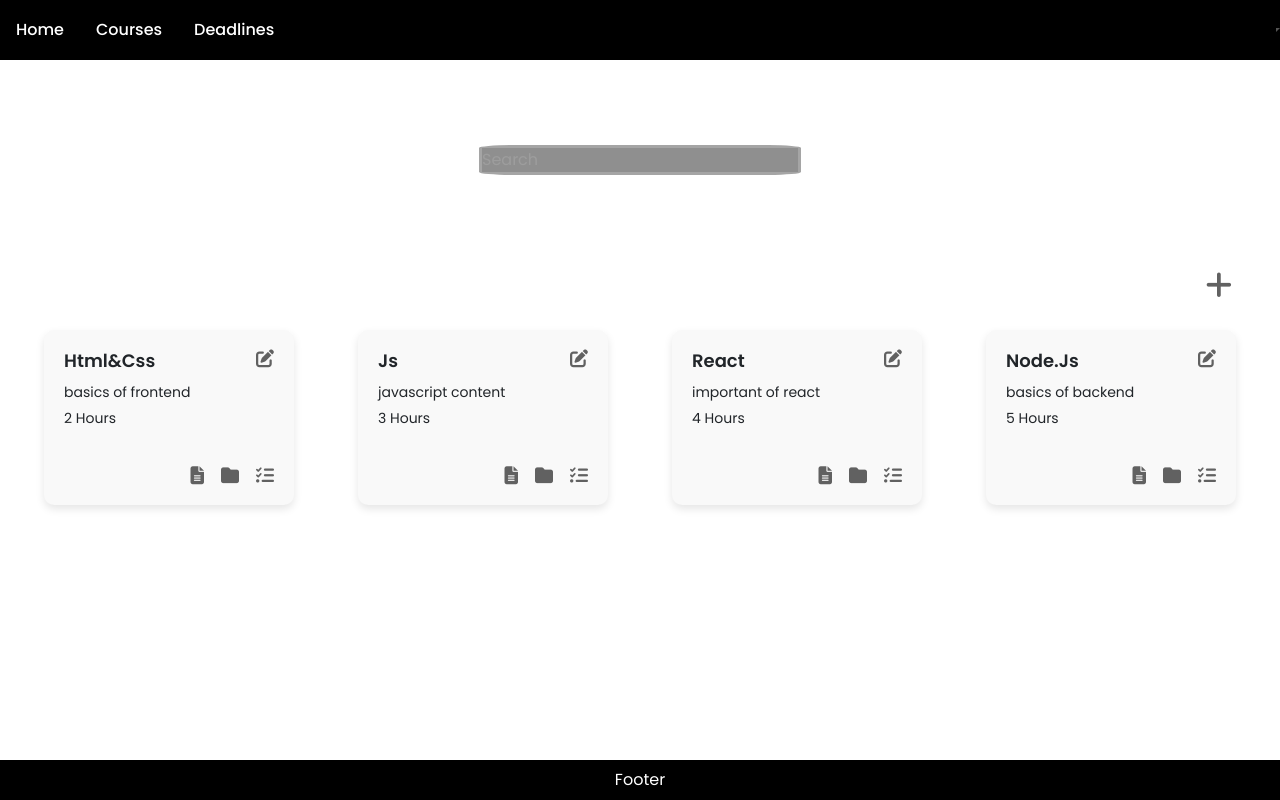
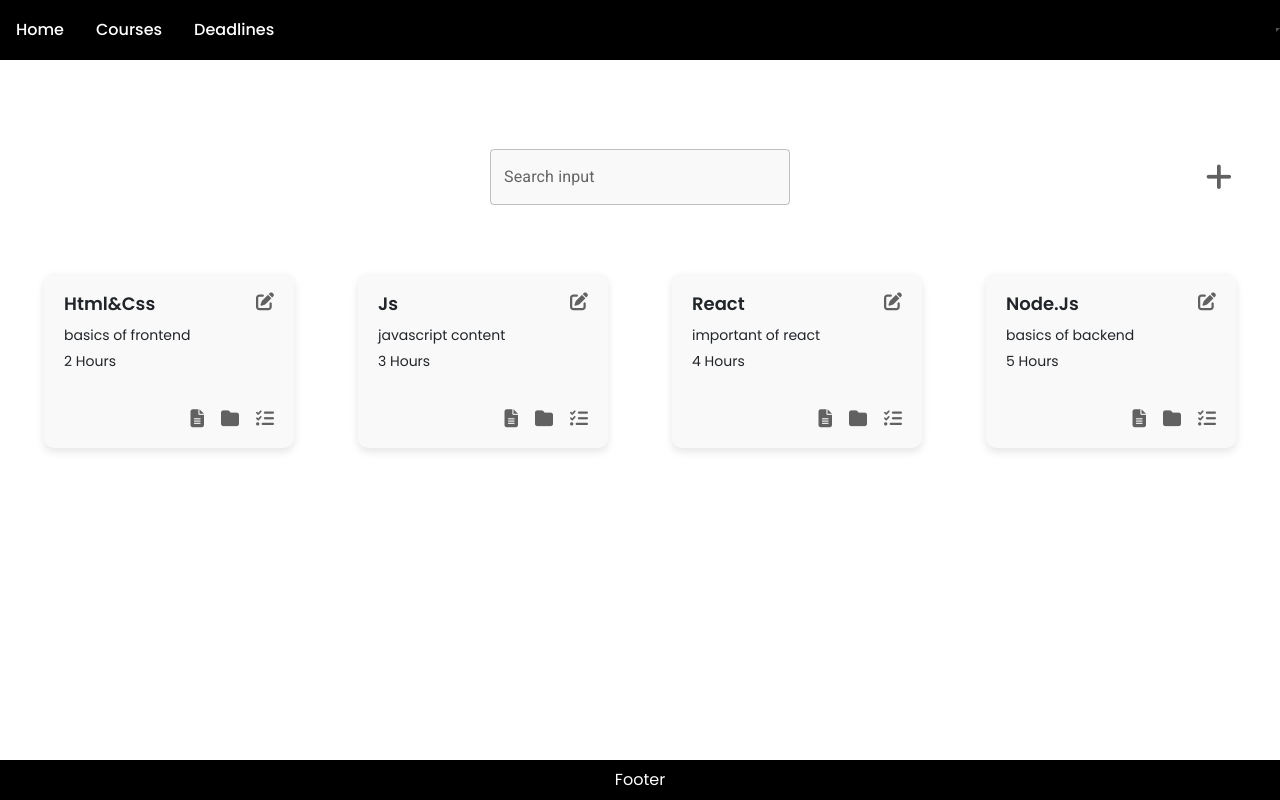
Before and after one commit to ahany42/ElearningPortal, a React (Vite) app in the folder FrontEnd/: page /courses in a window 1280 px wide. Built offline with nearby package versions, Linux system fonts and the light colour scheme.

Commit message:
add: styling to search component, fix: button style in add course

```diff
--- a/FrontEnd/src/App.jsx
+++ b/FrontEnd/src/App.jsx
@@ -75,12 +75,12 @@ function App() {
             return [...prevState, newCourse]
         });
     };
-        const filterHandler = ( courses) => {
+        const filterHandler = ( courses ) => {
           if (!courses) {
-          return [];
+            return [];
           }
           if (!filter) {
-          return courses
+            return courses
           }
           return courses.filter((el) =>
             el.title.toLowerCase().includes(filter.toLowerCase())
@@ -105,27 +105,12 @@ function App() {
             <Route
               path="/courses"
               element={
-                <>
-                  <input
-                    style={{
-                      backgroundColor: "#616161",
-                      opacity: "0.7",
-                      border: "grey solid 3px",
-                      borderRadius: "10%",
-                      width: "fit-content",
-                      margin: "auto",
-                    }}
-                    type="text"
-                    placeholder="Search"
-                    id="filter"
-                    onChange={(e) => setFilter(e.target.value)}
-                  />
                   <Coursescards
                     courses={courses}
                     addCourseHandler={addCourseHandler}
                     filterHandler={filterHandler}
+                    setFilter={setFilter}
                   />
-                </>
               }
             />
             <Route
--- a/FrontEnd/src/Components/Card/Card.jsx
+++ b/FrontEnd/src/Components/Card/Card.jsx
@@ -6,7 +6,7 @@ const Card = ({ id, title, desc, hours }) => {
 
   return (
       <div className="myCard" key={id}>
-          <i className="fa-solid fa-pen-to-square"></i>
+          <i title='Edit Course' className="fa-solid fa-pen-to-square"></i>
           <h4 className="pascalCase-text bold-text">{title}</h4>
           <ul>
               <li>{desc}</li>
--- a/FrontEnd/src/Components/Coursescards/Coursescards.css
+++ b/FrontEnd/src/Components/Coursescards/Coursescards.css
@@ -1,7 +1,24 @@
 .fa-solid {
+  color: #616161;
+}
+
+.AddIcon {
+  position: absolute;
+  top: 50%;
+  transform: translateY(-50%);
+  right: 0;
+  width: auto;
+  margin-right: 3rem;
   font-size: 30px;
-  margin: 10px;
   color: #616161;
+  cursor: pointer;
+  transition: color 0.3s ease;
+}
+
+.NoCourses {
+  font-size: 35px;
+  color: #616161;
+  margin-top: 2rem;
 }
 
 .cards {
--- a/FrontEnd/src/Components/Coursescards/Coursescards.jsx
+++ b/FrontEnd/src/Components/Coursescards/Coursescards.jsx
@@ -2,8 +2,9 @@ import {useEffect, useRef, useState} from 'react'
 import Card from '../Card/Card'
 import './Coursescards.css'
 import AddCourseForm from '../AddCourseForm/Form';
+import SearchBar from '../Seach-MUI/Search-MUI';
 
-const Coursescards = ({ courses, addCourseHandler ,filterHandler}) => {
+const Coursescards = ({ courses, addCourseHandler ,filterHandler, setFilter}) => {
     const [showForm, setShowForm] = useState(false);
     const CardsContainer = useRef(null);
 
@@ -40,14 +41,22 @@ const Coursescards = ({ courses, addCourseHandler ,filterHandler}) => {
           />
         )}
         <span ref={CardsContainer}>
-          <div className="d-flex">
+          <div className="d-flex position-relative mt-5 mb-5 justify-content-center">
+            <SearchBar setFilter={setFilter} />
             <i
-              title="Add Course"
-              className="fa-solid fa-plus w-auto me-5 ms-auto"
-              onClick={showFormHandler}
+                title="Add Course"
+                className="fa-solid fa-plus AddIcon"
+                onClick={showFormHandler}
             ></i>
           </div>
-          <div className="cards">{myCards}</div>
+          <div className="cards mb-3">
+              {
+                  !myCards.length && <h1 className="NoCourses">No Courses Found</h1>
+              }
+              {
+                  myCards
+              }
+          </div>
         </span>
       </>
     );
--- /dev/null
+++ b/FrontEnd/src/Components/Seach-MUI/Search-MUI.jsx
@@ -0,0 +1,37 @@
+import TextField from '@mui/material/TextField';
+import Stack from '@mui/material/Stack';
+import Autocomplete from '@mui/material/Autocomplete';
+import ClearIcon from '@mui/icons-material/Clear';
+
+const SearchBar = ({ setFilter }) => {
+    return (
+        <Stack spacing={2} sx={{ width: 300 }}>
+            <Autocomplete
+                freeSolo
+                id="free-solo-2-demo"
+                disableClearable={false}
+                options={[]}
+                clearIcon={<ClearIcon sx={{ cursor: 'pointer', position: 'absolute', right: '10px' }} />}
+                renderInput={(params) => (
+                    <TextField
+                        {...params}
+                        label="Search input"
+                        sx={{ backgroundColor: '#f9f9f9' }}
+                        InputLabelProps={{
+                            sx: { userSelect: 'none' },
+                        }}
+                        slotProps={{
+                            input: {
+                                ...params.InputProps,
+                                type: 'text',
+                                onChange: (e) => setFilter(e.target.value),
+                            },
+                        }}
+                    />
+                )}
+            />
+        </Stack>
+    );
+}
+
+export default SearchBar;
--- a/FrontEnd/src/Components/addCourseForm/AddForm.css
+++ b/FrontEnd/src/Components/addCourseForm/AddForm.css
@@ -103,8 +103,17 @@
     border-color: #fff;
 }
 .AddCourseButton{
-    margin-bottom:20px;
+    background-color: rgb(33 33 33);
+    margin-bottom: 20px;
+    border: 1px solid #1330BE;
+    color: #5c66ff;
 }
+
+.AddCourseButton:hover{
+    background-color: #1330BE;
+    color: white;
+}
+
 .CancelButton{
     border-width:2px !important;
 }
--- a/FrontEnd/src/Components/addCourseForm/Form.jsx
+++ b/FrontEnd/src/Components/addCourseForm/Form.jsx
@@ -61,7 +61,7 @@ const AddForm = ({ addHandler, showFormHandler }) => {
                     <input onChange={handleChange} value={form.hours} type="number" id="hours" name="hours" required />
                 </div>
                 <div className='d-flex flex-column justify-content-between mt-2 mb-2 ps-2 pe-2'>
-                    <button className="btn blue-bg light-text AddCourseButton" type="submit">Add</button>
+                    <button className="btn AddCourseButton" type="submit">Add</button>
                     <button className="btn btn-outline-danger  CancelButton" onClick={showFormHandler} type="button">Cancel</button>
                 </div>
             </form>
```
